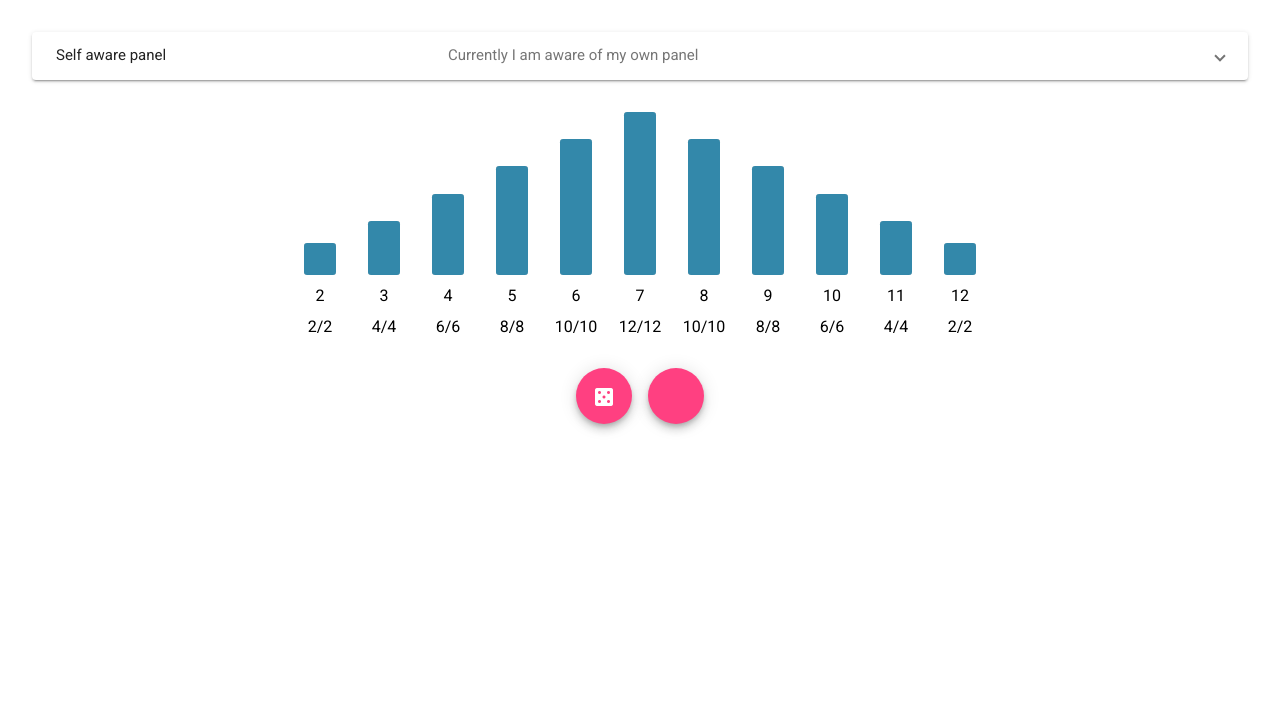
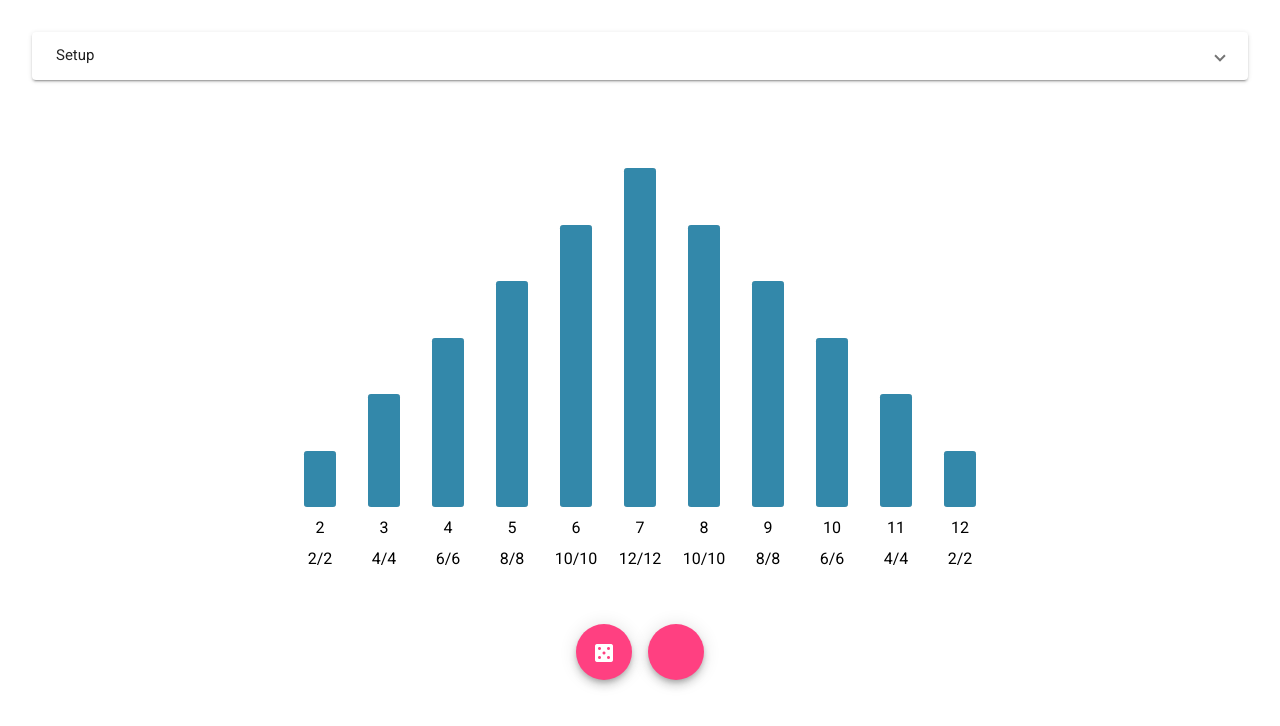
Before and after one commit to lapsang-boys/justice, an Angular app: page / in a window 1280 px wide. Shown: the top 726 px of the page. Built offline with nearby package versions, Linux system fonts and the light colour scheme.

Commit message:
Finalized UI

```diff
--- a/src/app/distribution/distribution.component.css
+++ b/src/app/distribution/distribution.component.css
@@ -3,13 +3,25 @@
 	display: grid;
 	grid-template-columns: 1fr;
 	grid-template-rows: 1fr auto;
-	height: 50vh;
+	height: 100%;
 	justify-items: center;
 	gap: 2em;
+	align-items: end;
 }
 
 .graph {
 	display: flex;
+	width: 100%;
+	overflow: auto;
+	padding: 1.5em;
+	height: 400px;
+}
+
+.graph app-bar:first-child {
+	margin-left: auto;
+}
+.graph app-bar:last-child {
+	margin-right: auto;
 }
 
 .roller {
@@ -21,3 +33,10 @@
 .roll-history {
 
 }
+
+/* :host { */
+/* 	height: 100%; */
+/* 	display: flex; */
+/* 	align-items: end; */
+/* 	justify-content: center; */
+/* } */
--- a/src/app/setup/setup.component.css
+++ b/src/app/setup/setup.component.css
@@ -1,14 +1,20 @@
 #setup-container {
-	width: 100wv;
+	width: 100vw;
+	max-width: 100vw;
+	max-width: 100%;
+
+	box-sizing: border-box;
+	/* overflow: auto; */
 	display: grid;
 	grid-template-columns: 1fr;
 	gap: 1rem;
 	padding: 2em;
+
+	grid-template-rows: auto 1fr;
 }
 
 #range-container {
 	display: grid;
 	grid-template-columns: auto 1fr;
-	gap: 1rem;
 	align-items: center;
 }
--- a/src/app/setup/setup.component.html
+++ b/src/app/setup/setup.component.html
@@ -1,16 +1,13 @@
 <div id="setup-container">
-	<mat-accordion>
 	<mat-expansion-panel>
 		<mat-expansion-panel-header>
 		<mat-panel-title>
-			Self aware panel
+			Setup
 		</mat-panel-title>
-		<mat-panel-description>
-			Currently I am aware of my own panel
-		</mat-panel-description>
 		</mat-expansion-panel-header>
+		<div class="setup-content">
 			<div id="range-container">
-			<b>Number of die: {{ cur_num_die }}</b>
+				<span>Number of die: {{ cur_num_die }}</span>
 				<mat-slider
 					[min]="min_die_bound"
 					[max]="max_die_bound"
@@ -21,7 +18,7 @@
 					(input)="updateDie($event)"
 					></mat-slider>
 
-			<b>Number of batches: {{ cur_num_batches }}</b>
+				<span>Number of batches: {{ cur_num_batches }}</span>
 				<mat-slider
 					[min]="min_batches_bound"
 					[max]="max_batches_bound"
@@ -37,11 +34,10 @@
 				<app-die *ngFor="let i of [].constructor(cur_num_die)">
 				</app-die>
 			</div>
+		</div>
 	</mat-expansion-panel>
-	</mat-accordion>
 
 	<div class="game-state">
-		<app-distribution>
-		</app-distribution>
+		<app-distribution></app-distribution>
 	</div>
 </div>
```
Lines whose indentation alone changed are shown as unchanged.
